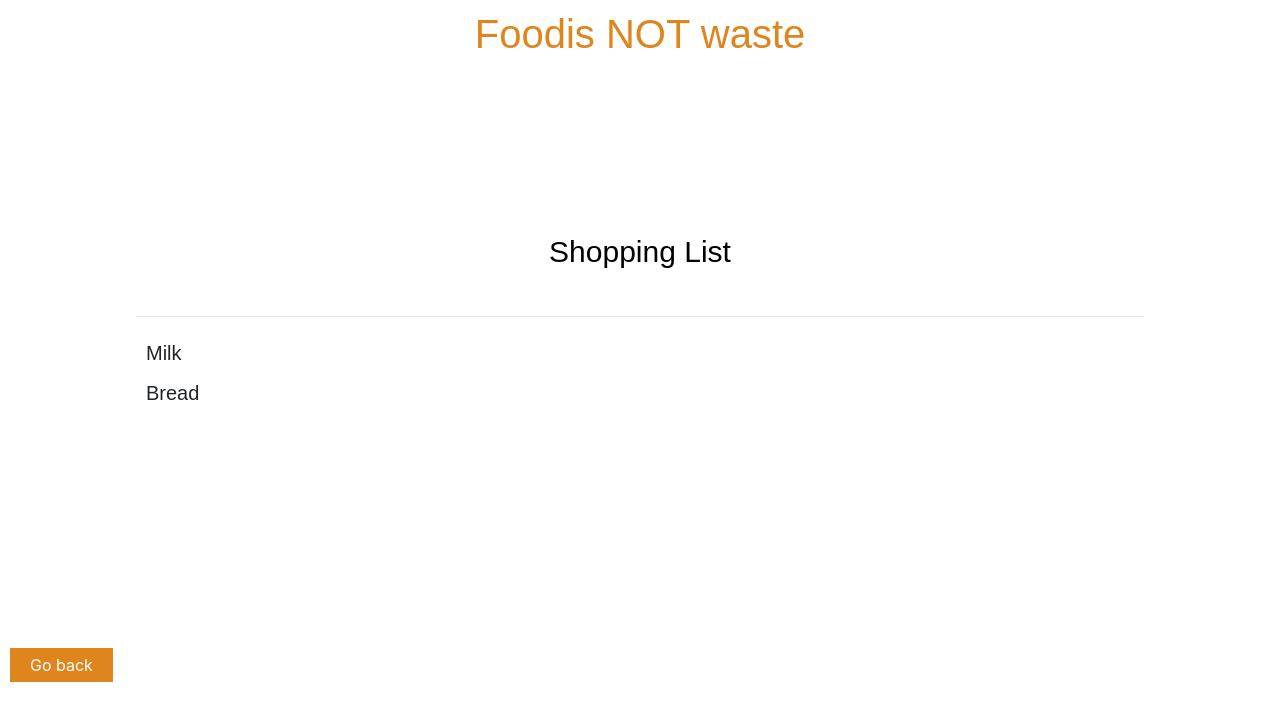
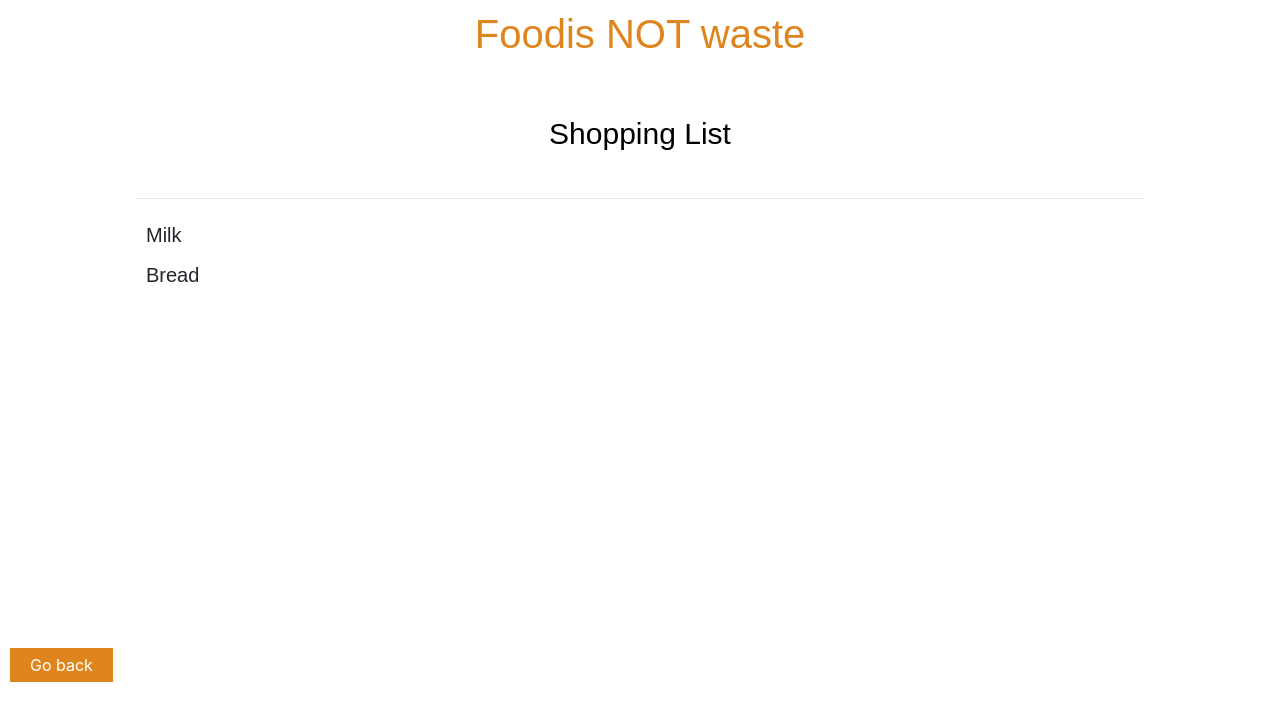
Before and after one commit to Kata-M/Foodis, a React (Create React App) app: page /ShoppingList in a window 1280 px wide. Shown: the top 720 px of the page. Built offline with nearby package versions, Linux system fonts and the light colour scheme.

Commit message:
fixed navbar

```diff
--- a/src/DetailedView/DetailedView.css
+++ b/src/DetailedView/DetailedView.css
@@ -19,7 +19,6 @@ div.value {
 }
 
 div.DetailedView {
-    margin-top: 10%;
     display: flex;
     flex-direction: column;
 }
```
